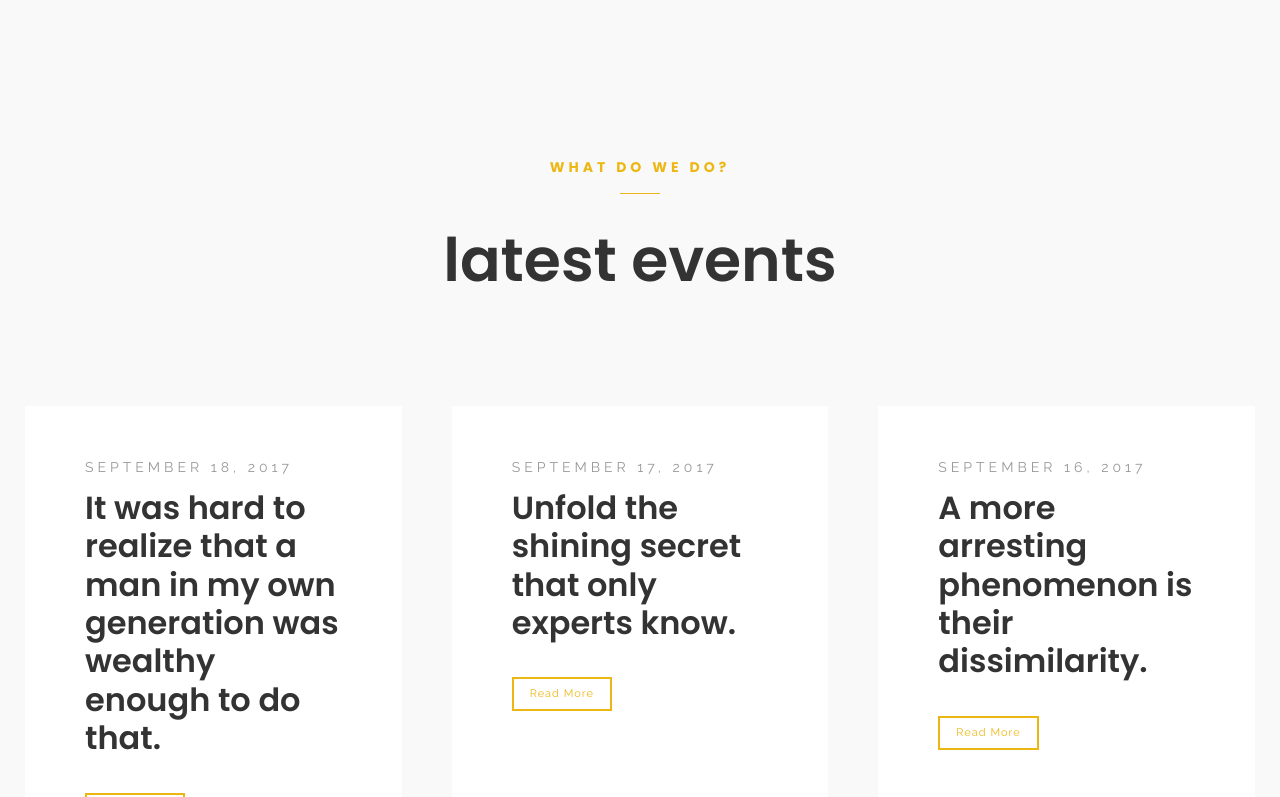
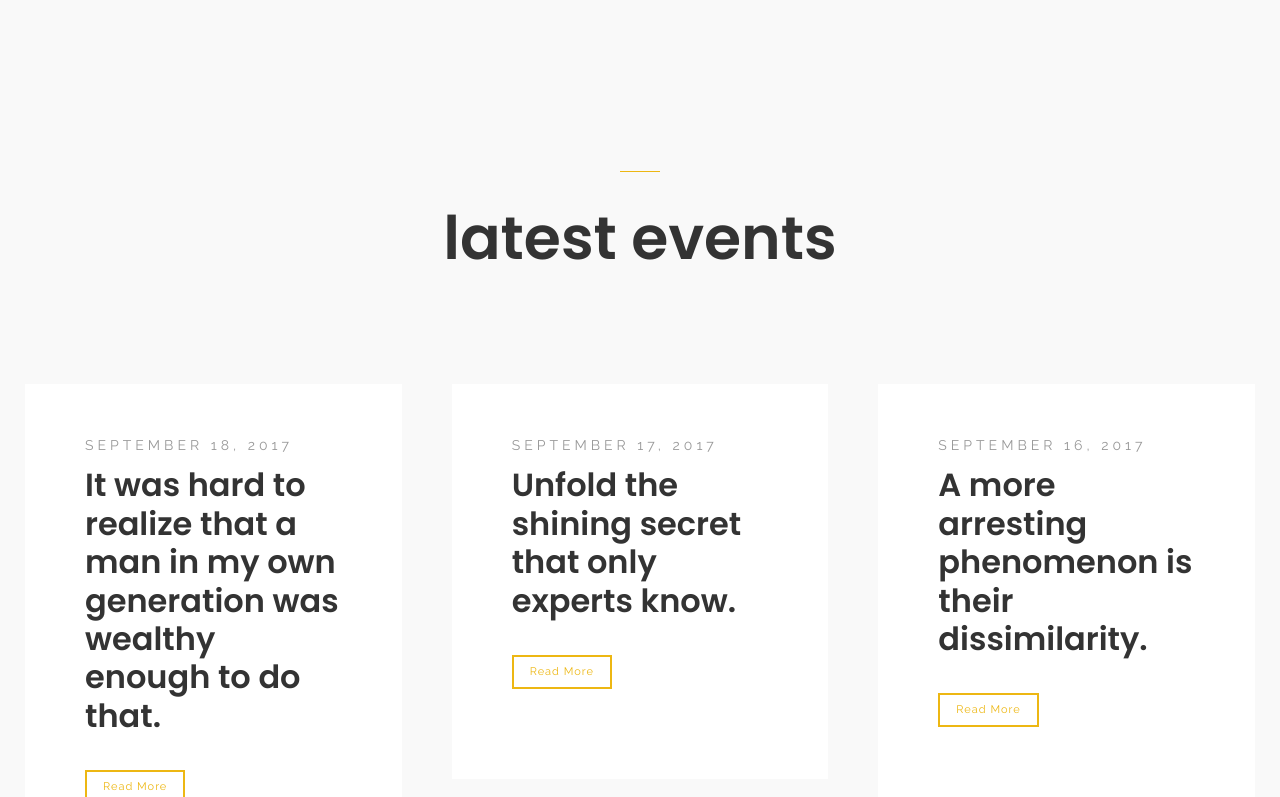
Before and after one commit to Siyuan-Zhu/Slam-Connection-Site, a Jekyll site: the page built from index.html, in a window 1280 px wide and 900 px high, scrolled down 801 px, cut to the strip 103-900 px from the top of the window. Built offline with Jekyll 4.4.1, drawn with Linux system fonts in a browser that asks for light colours.

Commit message:
Update index.html

```diff
--- a/index.html
+++ b/index.html
@@ -139,7 +139,7 @@
 <div class='full grey'>
   <div class='row'>
     <div class='large-8 columns large-centered'>
-      {% include section-title.html small_title="What do we do?" title="latest events" %}
+      {% include section-title.html small_title="" title="latest events" %}
     </div>
   </div>
 </div>
```
